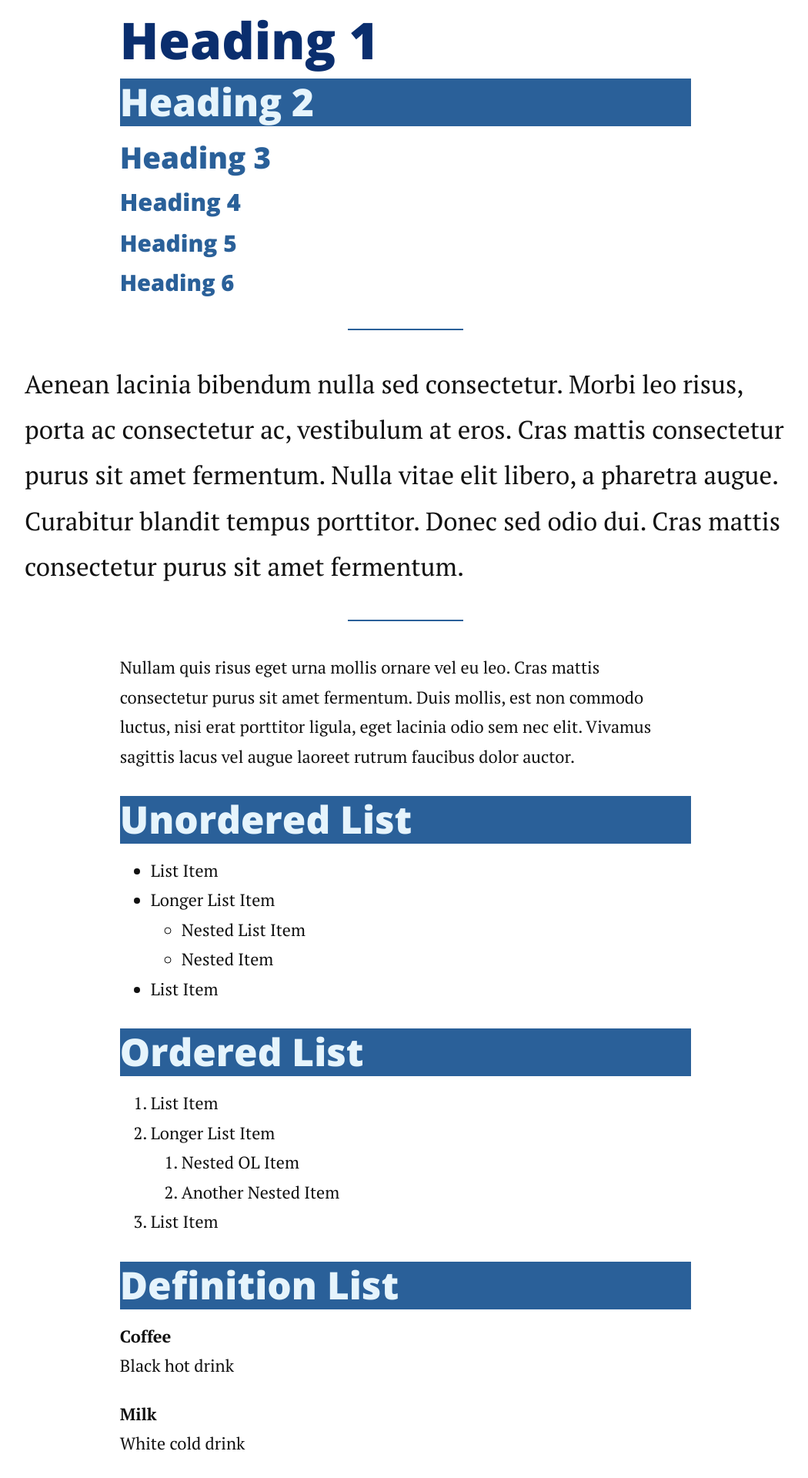
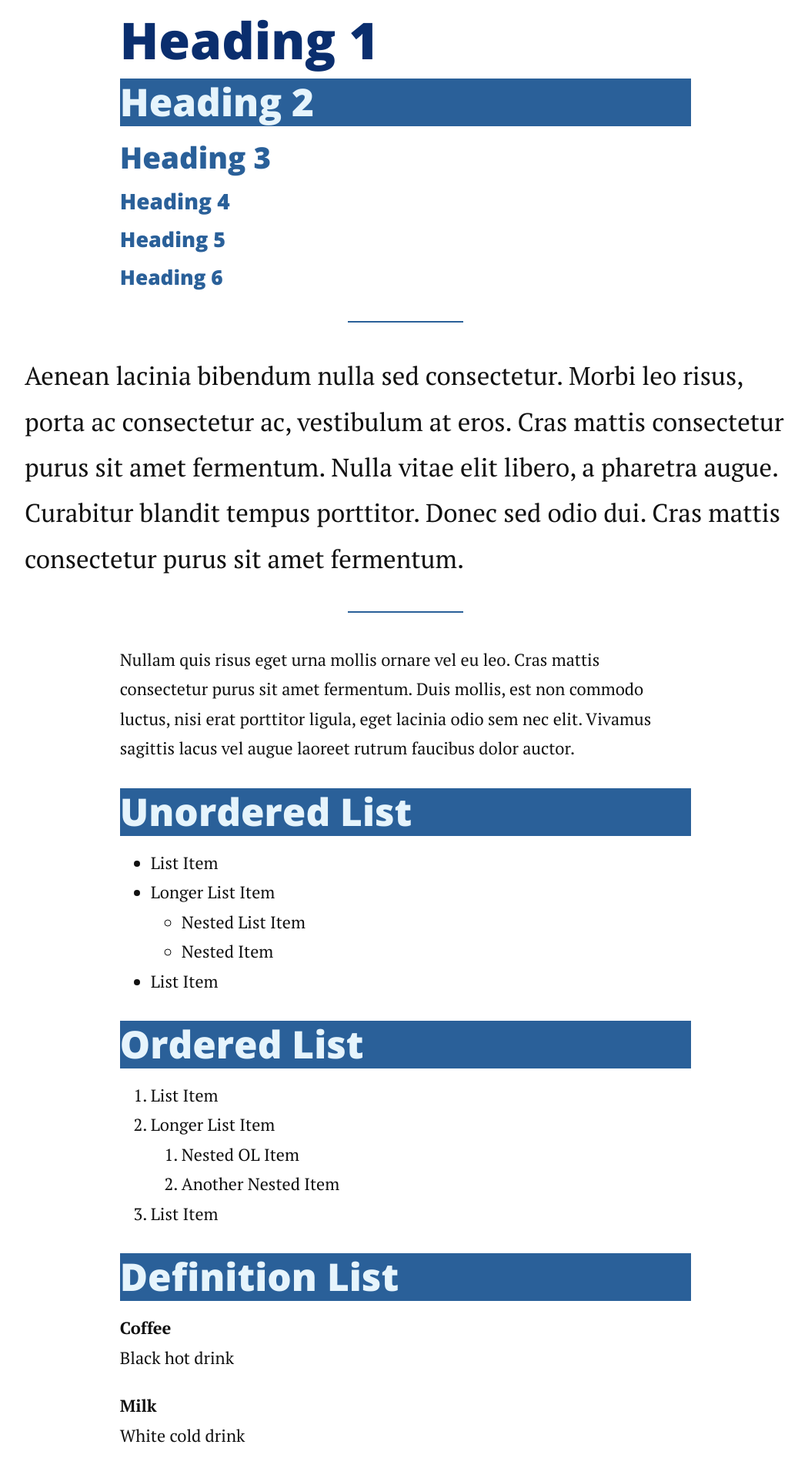
Before and after one commit to JordanNSZ/portofolio, a Jekyll site: the page built from _posts/2014-12-15-example-post-formatting.markdown, in a window 1280 px wide. Shown: the part 789-2709 px from the top of the page at 77% size, without its empty margins (113-1163 px from the left). Built offline with Jekyll 4.4.1, drawn with Linux system fonts in a browser that asks for light colours; nearby versions of some CDN libraries; comment, search, counter and statistics services are not loaded.

Commit message:
ajout pp

```diff
--- a/_sass/partials/_typography.scss
+++ b/_sass/partials/_typography.scss
@@ -38,7 +38,7 @@
 }
 
 h2, .h2 {
-  font-size: 1.5em; // 1.625x body copy size = 26px
+  font-size: 1.4em; // 1.625x body copy size = 26px
   line-height: 1.15384615; // 30px / 26px
   color: #e6f4fc;
   background: #2a6099;
@@ -59,7 +59,7 @@
 }
 
 h3, .h3 {
-  font-size: 1.425em; // 1.375x body copy size = 22px
+  font-size: 1.325em; // 1.375x body copy size = 22px
   line-height: 1.13636364; //25px / 22px
   color: #2a6099;
 }
@@ -79,7 +79,7 @@
 }
 
 h4, .h4 {
-  font-size: 1.4em; // 1.125x body copy size = 18px
+  font-size: 1.275em; // 1.125x body copy size = 18px
   line-height: 1.11111111;
   color: #2a6099; //#2a6099
 }
@@ -90,7 +90,7 @@
   }
 }
 h5, .h5 {
-  font-size: 1.355em; // 1.125x body copy size = 18px
+  font-size: 1.225em; // 1.125x body copy size = 18px
   line-height: 1.11111111;
   color: #2a6099; //#2a6099
 }
@@ -101,7 +101,7 @@
   }
 }
 h6, .h6 {
-  font-size: 1.325em; // 1.125x body copy size = 18px
+  font-size: 1.195em; // 1.125x body copy size = 18px
   line-height: 1.11111111;
   color: #2a6099; //#2a6099
 }
```
Also changed, not shown: contact.md (+0 -1 lines).
